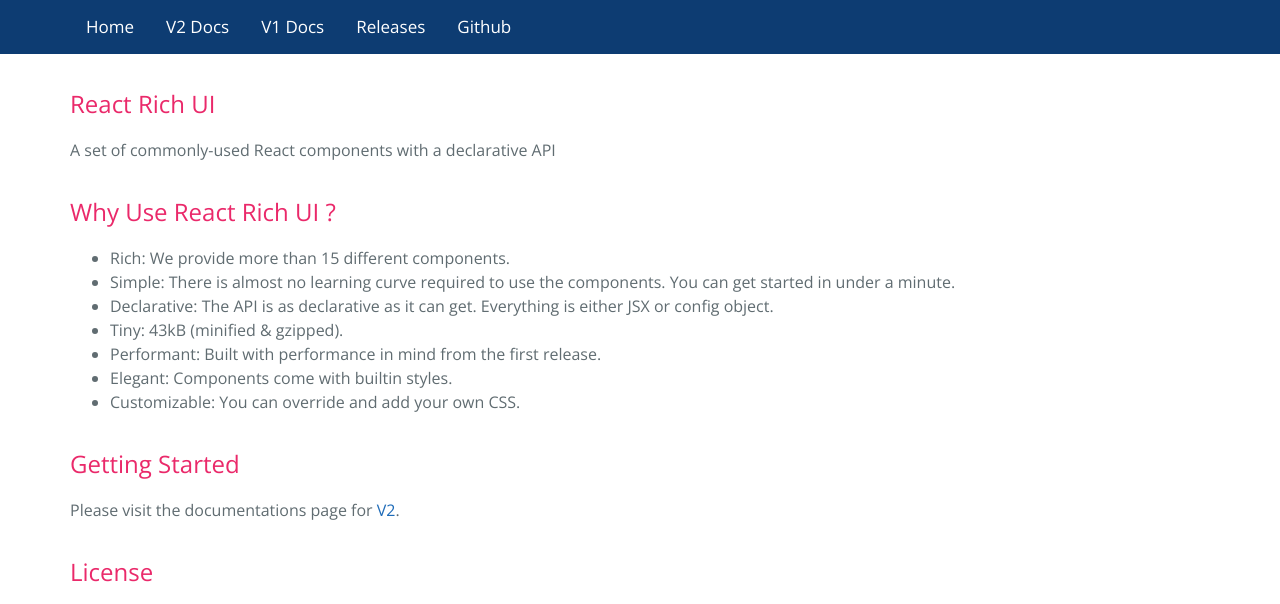
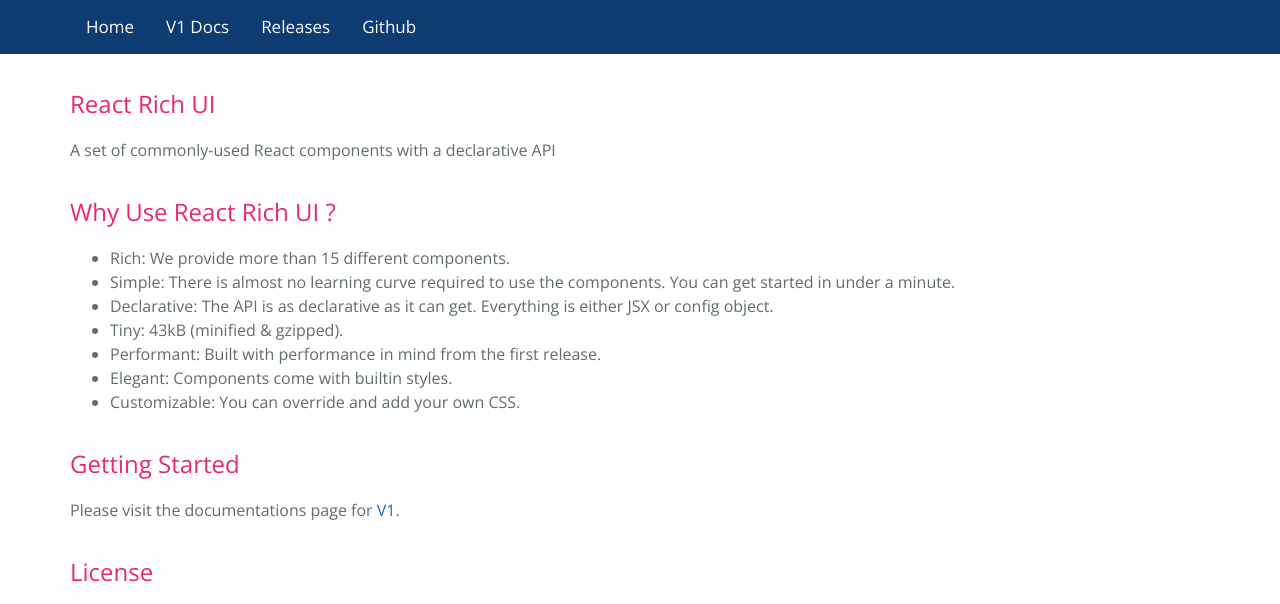
Before and after one commit to coder966/react-rich-ui, a Jekyll site: the page built from index.md, in a window 1280 px wide. Shown: the top 604 px of the page. Built offline with Jekyll 4.4.1, drawn with Linux system fonts in a browser that asks for light colours; our own code applies the rules of GitHub Pages for plain Markdown files.

Commit message:
website: hide v2 pages as it still is not released yet

```diff
--- a/_layouts/default.html
+++ b/_layouts/default.html
@@ -17,7 +17,7 @@
       <nav>
         <div class='container'>
           <a class='nav-item' href='/'>Home</a>
-          <a class='nav-item' href='/docs/v2/get-started'>V2 Docs</a>
+          <!-- <a class='nav-item' href='/docs/v2/get-started'>V2 Docs</a> -->
           <a class='nav-item' href='/docs/v1/get-started'>V1 Docs</a>
           <a class='nav-item' href='/CHANGELOG'>Releases</a>
           <a class='nav-item' href='https://github.com/coder966/react-rich-ui' target='_blank'>Github</a>
--- a/index.md
+++ b/index.md
@@ -14,7 +14,7 @@
 
 ## Getting Started
 
-Please visit the documentations page for [V2](/docs/v2/get-started).
+Please visit the documentations page for [V1](/docs/v1/get-started).
 
 ## License
 
```
